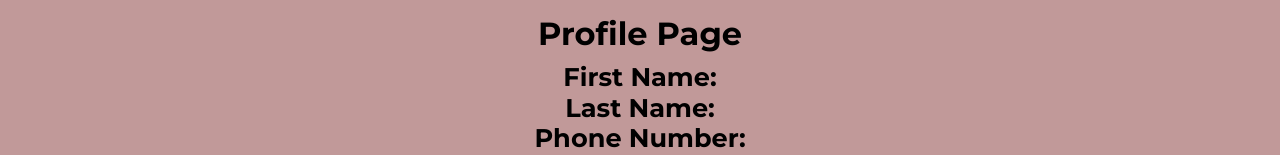
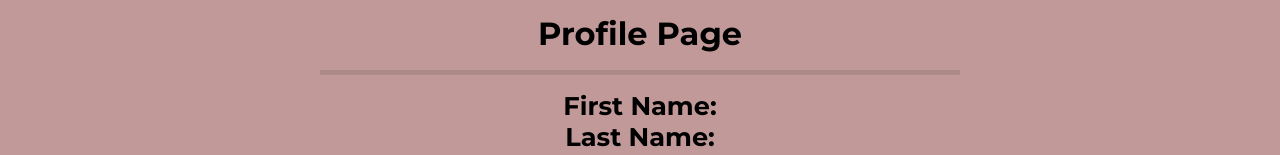
Before and after one commit to adityak714/mevn-app-handyman-finder, a Vue app in the folder client/: page /account/1 in a window 1280 px wide. Shown: the part 219-374 px from the top of the page. Built offline with nearby package versions, Linux system fonts and the light colour scheme; no server answers; sample sign-in values are in the browser's storage.

Commit message:
updateProfile now works: home.vue also beautified slightly

```diff
--- a/client/src/views/Home.vue
+++ b/client/src/views/Home.vue
@@ -4,8 +4,9 @@
     <div id="body">
       <h1 class="display-3">Welcome {{ firstName }} {{ lastName }}</h1>
         <br/>
-      <h2>Profile Page</h2>
+      <h2>Profile Page </h2>
       <h3 class="profile-info">
+        <hr style="width: 50%; border-width: 5px;">
         First Name: {{firstName}} <br/>
         Last Name: {{lastName}} <br/>
         Phone Number: {{phoneNumber}} <br/>
```
